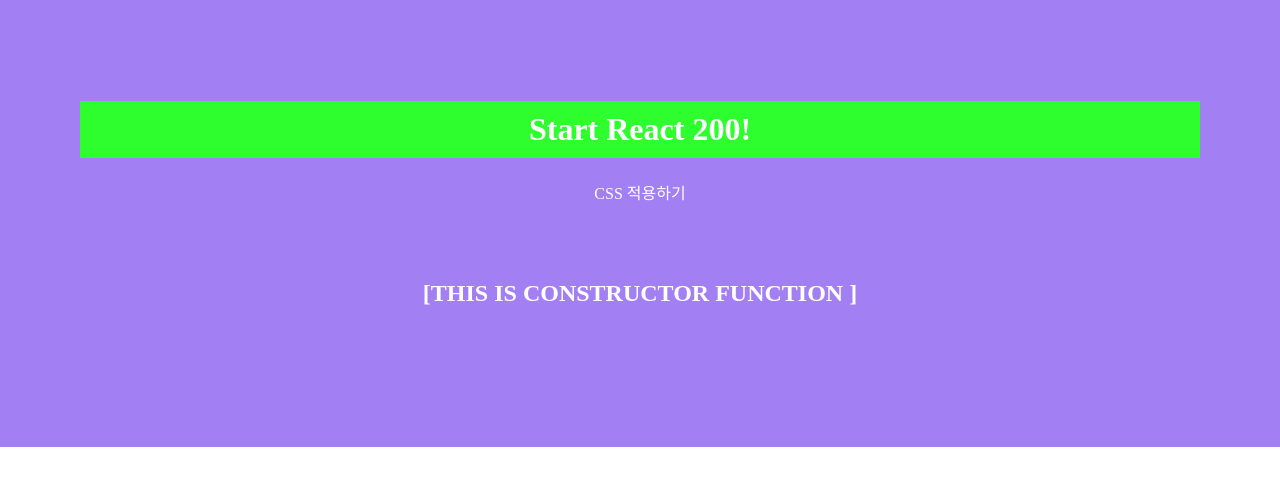
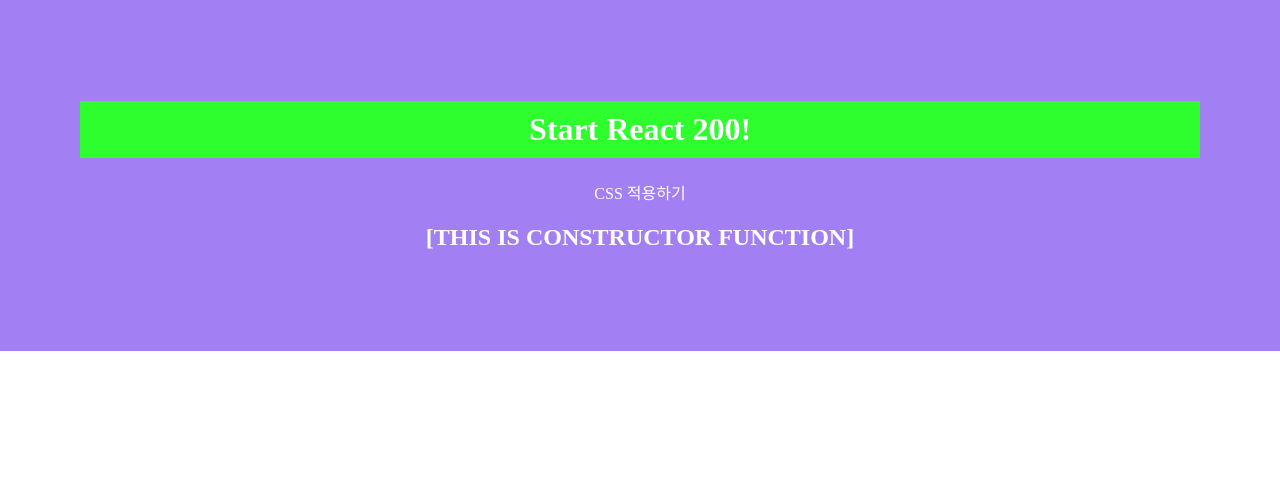
Before and after one commit to ingHHK/200_example_for_react_beginner, a React (Create React App) app in the folder client/: page / in a window 1280 px wide. Shown: the top 486 px of the page. Built offline with nearby package versions, Linux system fonts and the light colour scheme.

Commit message:
006_생명주기 함수 static getDerivedStateFromProps 사용하기

```diff
--- a/client/src/App.js
+++ b/client/src/App.js
@@ -1,13 +1,14 @@
 import React from 'react';
 import './App.css';
-import LifecycleEx from './R005_LifecycleEx';
+import LifecycleEx from './R006_LifecycleEx';
 
 function App() {
   return (
     <div>
       <h1>Start React 200!</h1>
       <p>CSS 적용하기</p>
-      <LifecycleEx/>
+      <LifecycleEx
+      prop_value = 'FromApp.js'/>
     </div>
   )
 }
--- /dev/null
+++ b/client/src/R006_LifecycleEx.js
@@ -0,0 +1,21 @@
+import React, { Component } from 'react';
+
+class R006_LifecycleEx extends Component {
+    static getDerivedStateFromProps(props, state){
+        console.log('2. getDerivedStateFromProps Call : '+props.prop_value);
+        return {};
+    }
+    constructor(props){
+        super(props);
+        this.state={};
+        console.log('1. constructor Call');
+    }
+    render() {
+        console.log('3.render Call');
+        return (
+            <h2>[THIS IS CONSTRUCTOR FUNCTION]</h2>
+        );
+    }
+}
+
+export default R006_LifecycleEx;
```
